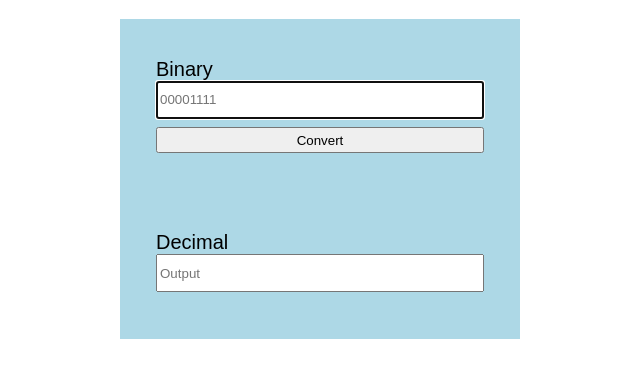
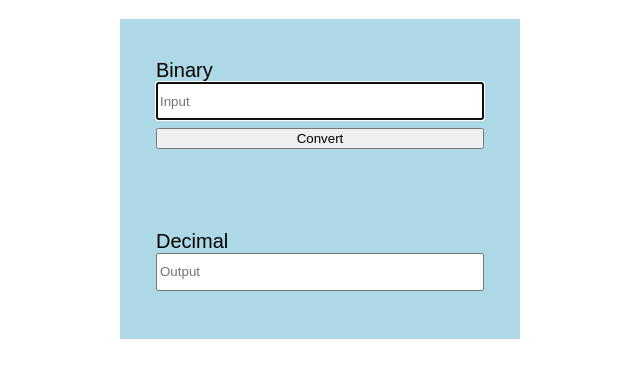
Before and after one commit to JoaoMeidsonNeri/Bin2Dec, a plain HTML site: page Bin2Dec/index.html in a window 1280 px wide. Shown: the part 69-446 px from the top of the page, without its empty margins (320-960 px from the left). Drawn offline with Linux system fonts and the light colour scheme; a web font is replaced by a local one.

Commit message:
resize buttons and add comments

```diff
--- a/Bin2Dec/css/style.css
+++ b/Bin2Dec/css/style.css
@@ -31,8 +31,3 @@ input {
   margin-bottom: 0.5rem;
   width: 20rem;
 }
-
-button {
-  height: 2em;
-  width: 20.5rem;
-}
--- a/Bin2Dec/index.html
+++ b/Bin2Dec/index.html
@@ -7,7 +7,6 @@
   <link href="https://fonts.googleapis.com/css2?family=Andika+New+Basic&display=swap" rel="stylesheet">
 </head>
 <body>
-
   <header>
     <h1>Binary to Decimal Converter</h1>
   </header>
@@ -15,7 +14,7 @@
     <div class="container">
       <div class="container-label">
         <label for="binary">Binary</label>
-        <input id="binary" maxlength="100" type="text" placeholder="00001111" autofocus>
+        <input id="binary" maxlength="100" type="text" placeholder="Input" autofocus>
         <button id="btn" type="submit" onclick="convert()">Convert</button>
       </div>
       <div id="output" class="container-output">
@@ -25,6 +24,5 @@
       </div>
     </div>
   </main>
-
 </body>
 </html>
```
Also changed, not shown: Bin2Dec/js/index.js (+3 -4 lines).
